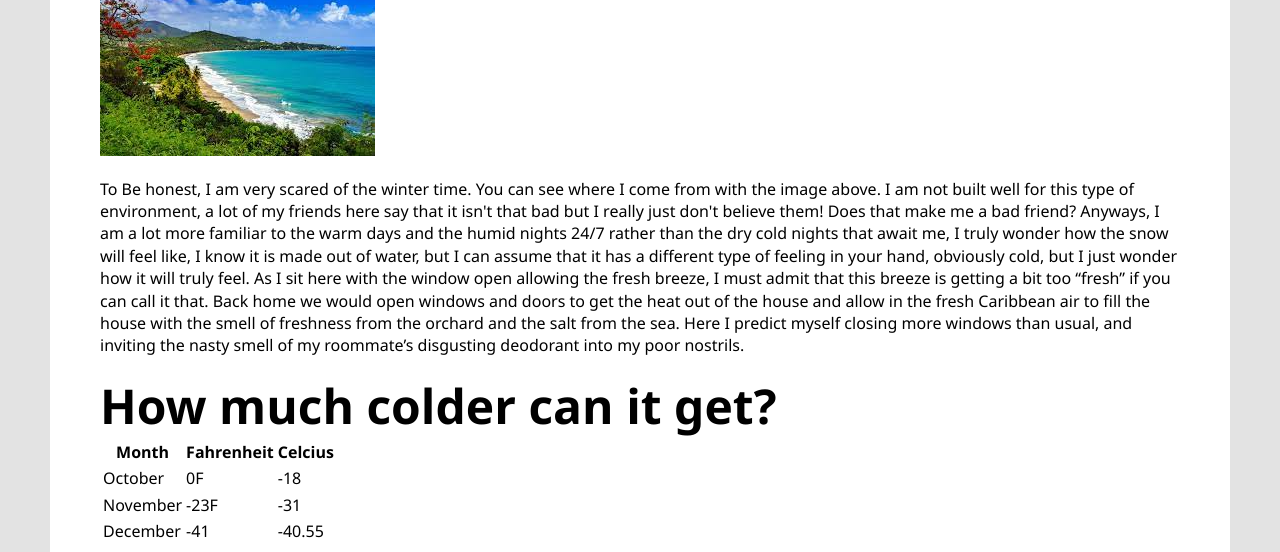
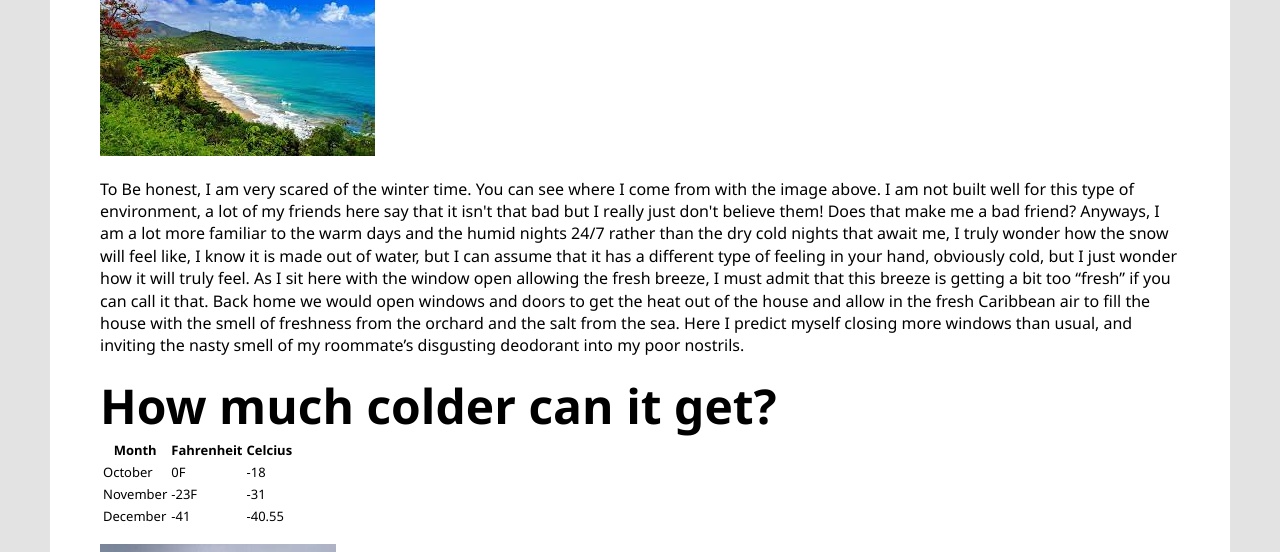
Before and after one commit to juanfaure/mi349_blog, a plain HTML site: page index.html in a window 1280 px wide. Shown: the part 400-952 px from the top of the page. Drawn offline with Linux system fonts and the light colour scheme.

Commit message:
table font

```diff
--- a/style.css
+++ b/style.css
@@ -25,7 +25,7 @@ h2{
 }
 
 table{
-    line-height: 1.4em;
+    font-size: small;
 
 }
 .blog-post {
```
